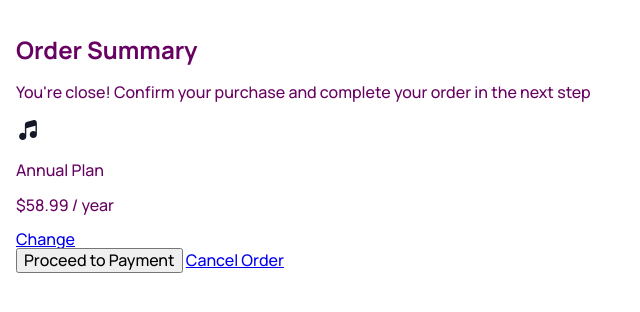
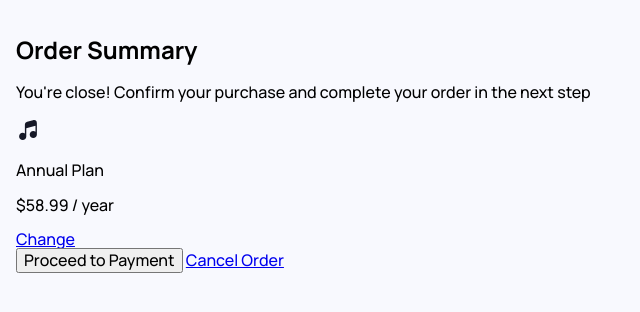
Before and after one commit to piotrfijol/simplified-order-summary, a website built with Vite: page Level1/simplified-order-summary/Starter-code/index.html in a window 1280 px wide. Shown: the whole page, without its empty margins (0-640 px from the left). Built offline with nearby package versions, Linux system fonts and the light colour scheme.

Commit message:
Set body height

```diff
--- a/Level1/simplified-order-summary/Starter-code/src/global-styles/style.scss
+++ b/Level1/simplified-order-summary/Starter-code/src/global-styles/style.scss
@@ -7,6 +7,7 @@
 
 body {
   font-family: 'Manrope', sans-serif;
-  color: var(--color-primary);
+  background-color: var(--color-background);
   padding: 16px;
+  height: 100vh;
 }
```
